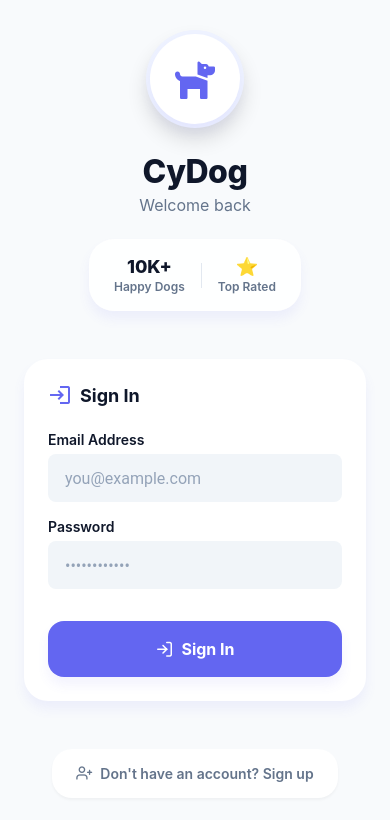
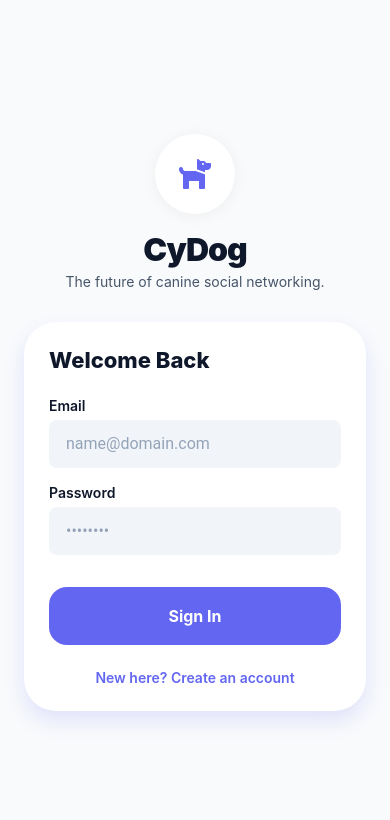
Before and after one commit to matanew1/FrontendLiveMap, a React Native app: screen /Auth in a window 390 px wide. Shown: the top 820 px of the page. Built offline with nearby package versions, Linux system fonts and the light colour scheme.

Commit message:
Remove unused code and files, fix TypeScript errors

```diff
--- a/src/components/Skeleton.tsx
+++ b/src/components/Skeleton.tsx
@@ -32,7 +32,7 @@ export const Skeleton = ({ width, height, style }: SkeletonProps) => {
     <Animated.View
       style={[
         {
-          width,
+          width: width as any,
           height,
           backgroundColor: COLORS.BORDER,
           borderRadius: 6,
--- a/src/constants/theme.ts
+++ b/src/constants/theme.ts
@@ -1,67 +1,72 @@
+// src/constants/theme.ts
 import { Dimensions, Platform } from "react-native";
 
 const { width, height } = Dimensions.get("window");
-
-export const COLORS = {
-  // Brand Identity - Refined Indigo & Emerald
-  PRIMARY: "#6366F1",
-  PRIMARY_LIGHT: "#EEF2FF",
-  ACCENT: "#10B981",
-  DANGER: "#F43F5E",
-  WARNING: "#F59E0B", // For the "Fire" streak
-
-  // Backgrounds - Slate based for premium feel
-  BG_MAIN: "#F8FAFC",
-  BG_CARD: "#FFFFFF",
-  BG_INPUT: "#F1F5F9",
-  GLASS: "rgba(255, 255, 255, 0.85)",
-
-  // Typography
-  TEXT_PRIMARY: "#0F172A",
-  TEXT_SECONDARY: "#64748B",
-  TEXT_TERTIARY: "#94A3B8",
-
-  // UI Elements
-  BORDER: "#E2E8F0",
-  ICON: "#475569",
-  OVERLAY: "rgba(15, 23, 42, 0.4)",
-};
-
-export const SPACING = {
-  xs: 4,
-  s: 8,
-  m: 16,
-  l: 24,
-  xl: 32,
-  xxl: 48,
-};
-
-export const SHADOWS = {
-  // Multi-layered soft shadows
-  sm: {
-    shadowColor: "#000",
-    shadowOffset: { width: 0, height: 2 },
-    shadowOpacity: 0.04,
-    shadowRadius: 3,
-    elevation: 2,
-  },
-  md: {
-    shadowColor: "#6366F1",
-    shadowOffset: { width: 0, height: 8 },
-    shadowOpacity: 0.08,
-    shadowRadius: 12,
-    elevation: 5,
-  },
-  lg: {
-    shadowColor: "#000",
-    shadowOffset: { width: 0, height: 12 },
-    shadowOpacity: 0.12,
-    shadowRadius: 20,
-    elevation: 10,
-  },
-};
 
 export const FONTS = {
   regular: Platform.OS === "ios" ? "System" : "Roboto",
   bold: Platform.OS === "ios" ? "System" : "Roboto",
 };
+
+export const COLORS = {
+  PRIMARY: "#6366F1",
+  PRIMARY_DARK: "#4F46E5",
+  PRIMARY_LIGHT: "#EEF2FF",
+  ACCENT: "#10B981",
+  DANGER: "#F43F5E",
+  WARNING: "#F59E0B",
+
+  // Modern Neutrals
+  BG_MAIN: "#F8FAFC",
+  BG_SURFACE: "#FFFFFF",
+  BG_INPUT: "#F1F5F9",
+  BG_CARD: "#FFFFFF",
+
+  // Typography
+  TEXT_PRIMARY: "#0F172A",
+  TEXT_SECONDARY: "#475569",
+  TEXT_TERTIARY: "#94A3B8",
+
+  BORDER: "#E2E8F0",
+  DIVIDER: "rgba(226, 232, 240, 0.6)",
+};
+
+export const SHADOWS = {
+  subtle: {
+    shadowColor: "#000",
+    shadowOffset: { width: 0, height: 2 },
+    shadowOpacity: 0.05,
+    shadowRadius: 15,
+    elevation: 2,
+  },
+  sm: {
+    shadowColor: "#000",
+    shadowOffset: { width: 0, height: 1 },
+    shadowOpacity: 0.05,
+    shadowRadius: 5,
+    elevation: 1,
+  },
+  md: {
+    shadowColor: "#000",
+    shadowOffset: { width: 0, height: 4 },
+    shadowOpacity: 0.1,
+    shadowRadius: 10,
+    elevation: 4,
+  },
+  lg: {
+    shadowColor: "#000",
+    shadowOffset: { width: 0, height: 8 },
+    shadowOpacity: 0.15,
+    shadowRadius: 20,
+    elevation: 8,
+  },
+  premium: {
+    shadowColor: "#6366F1",
+    shadowOffset: { width: 0, height: 10 },
+    shadowOpacity: 0.15,
+    shadowRadius: 20,
+    elevation: 8,
+  },
+};
+
+export const SPACING = { xs: 4, s: 8, m: 16, l: 24, xl: 32, xxl: 48 };
--- a/src/screens/AuthScreen.tsx
+++ b/src/screens/AuthScreen.tsx
@@ -1,24 +1,19 @@
+// src/screens/AuthScreen.tsx
 import React, { useState } from "react";
 import {
   View,
   Text,
   TouchableOpacity,
   StyleSheet,
-  Alert,
   KeyboardAvoidingView,
   Platform,
-  TouchableWithoutFeedback,
-  Keyboard,
   ActivityIndicator,
+  ImageBackground,
 } from "react-native";
 import { SafeAreaView } from "react-native-safe-area-context";
-import {
-  FontAwesome5,
-  MaterialCommunityIcons,
-  Feather,
-} from "@expo/vector-icons";
+import { FontAwesome5, Feather } from "@expo/vector-icons";
+import { COLORS, SPACING, SHADOWS } from "../constants/theme";
 import { ModernInput } from "../components/ModernInput";
-import { COLORS, SPACING, SHADOWS, FONTS } from "../constants/theme";
 import { useSignIn, useSignUp } from "../hooks/auth";
 
 export default function AuthScreen() {
@@ -26,268 +21,126 @@ export default function AuthScreen() {
   const [password, setPassword] = useState("");
   const [isSignUp, setIsSignUp] = useState(false);
 
-  const signInMutation = useSignIn();
-  const signUpMutation = useSignUp();
-  const isLoading = signInMutation.isPending || signUpMutation.isPending;
-
-  const handleSubmit = async () => {
-    if (!email || !password) {
-      Alert.alert("Required", "Please enter both email and password.");
-      return;
-    }
-    try {
-      if (isSignUp) {
-        await signUpMutation.mutateAsync({ email, password });
-      } else {
-        await signInMutation.mutateAsync({ email, password });
-      }
-    } catch (error: any) {
-      Alert.alert("Authentication Failed", error.message);
-    }
-  };
+  const signIn = useSignIn();
+  const signUp = useSignUp();
+  const isLoading = signIn.isPending || signUp.isPending;
 
   return (
-    <TouchableWithoutFeedback onPress={Keyboard.dismiss}>
     <View style={styles.container}>
       <SafeAreaView style={styles.safeArea}>
         <KeyboardAvoidingView
           behavior={Platform.OS === "ios" ? "padding" : "height"}
-            style={styles.keyboardView}
+          style={styles.flex}
         >
-            {/* Enhanced Header */}
-            <View style={styles.header}>
-              <View style={styles.logoGlow}>
-                <View style={styles.logoBadge}>
-                  <FontAwesome5 name="dog" size={40} color={COLORS.PRIMARY} />
+          <View style={styles.brandContainer}>
+            <View style={styles.logoCircle}>
+              <FontAwesome5 name="dog" size={32} color={COLORS.PRIMARY} />
             </View>
-              </View>
-              <Text style={styles.title}>CyDog</Text>
-              <Text style={styles.subtitle}>
-                {isSignUp ? "Create your account" : "Welcome back"}
-              </Text>
-              <View style={styles.headerStats}>
-                <View style={styles.statItem}>
-                  <Text style={styles.statNumber}>10K+</Text>
-                  <Text style={styles.statLabel}>Happy Dogs</Text>
-                </View>
-                <View style={styles.statDivider} />
-                <View style={styles.statItem}>
-                  <Text style={styles.statNumber}>⭐</Text>
-                  <Text style={styles.statLabel}>Top Rated</Text>
-                </View>
-              </View>
-            </View>
-
-            {/* Enhanced Form Card */}
-            <View style={styles.formCard}>
-              <View style={styles.cardHeader}>
-                <MaterialCommunityIcons
-                  name={isSignUp ? "account-plus" : "login"}
-                  size={24}
-                  color={COLORS.PRIMARY}
-                />
-                <Text style={styles.cardTitle}>
-                  {isSignUp ? "Create Account" : "Sign In"}
+            <Text style={styles.brandName}>CyDog</Text>
+            <Text style={styles.tagline}>
+              The future of canine social networking.
             </Text>
           </View>
 
+          <View style={styles.authCard}>
+            <Text style={styles.cardTitle}>
+              {isSignUp ? "Create Account" : "Welcome Back"}
+            </Text>
+
             <ModernInput
-                label="Email Address"
-                placeholder="you@example.com"
+              label="Email"
+              placeholder="name@domain.com"
               value={email}
               onChangeText={setEmail}
-                autoCapitalize="none"
-                keyboardType="email-address"
             />
             <ModernInput
               label="Password"
-                placeholder="••••••••••••"
+              placeholder="••••••••"
+              secureTextEntry
               value={password}
               onChangeText={setPassword}
-                secureTextEntry
             />
 
             <TouchableOpacity
-                style={[
-                  styles.primaryBtn,
-                  isLoading && styles.primaryBtnDisabled,
-                ]}
-                onPress={handleSubmit}
-                disabled={isLoading}
+              style={[styles.mainBtn, isLoading && styles.btnDisabled]}
+              onPress={() =>
+                isSignUp
+                  ? signUp.mutate({ email, password })
+                  : signIn.mutate({ email, password })
+              }
             >
               {isLoading ? (
                 <ActivityIndicator color="#FFF" />
               ) : (
-                  <>
-                    <Feather
-                      name={isSignUp ? "user-plus" : "log-in"}
-                      size={18}
-                      color="#FFF"
-                    />
-                    <Text style={styles.primaryBtnText}>
-                      {isSignUp ? "Create Account" : "Sign In"}
+                <Text style={styles.btnText}>
+                  {isSignUp ? "Join the Pack" : "Sign In"}
                 </Text>
-                  </>
               )}
             </TouchableOpacity>
+
+            <TouchableOpacity
+              onPress={() => setIsSignUp(!isSignUp)}
+              style={styles.switchBtn}
+            >
+              <Text style={styles.switchText}>
+                {isSignUp
+                  ? "Already have an account? Sign In"
+                  : "New here? Create an account"}
+              </Text>
+            </TouchableOpacity>
           </View>
-
-            {/* Enhanced Footer */}
-            <TouchableOpacity
-              style={styles.footerBtn}
-              onPress={() => setIsSignUp(!isSignUp)}
-            >
-              <View style={styles.footerContent}>
-                <Feather
-                  name={isSignUp ? "log-in" : "user-plus"}
-                  size={16}
-                  color={COLORS.TEXT_SECONDARY}
-                />
-                <Text style={styles.footerText}>
-                  {isSignUp
-                    ? "Already have an account? Sign in"
-                    : "Don't have an account? Sign up"}
-                </Text>
-              </View>
-            </TouchableOpacity>
         </KeyboardAvoidingView>
       </SafeAreaView>
     </View>
-    </TouchableWithoutFeedback>
   );
 }
 
 const styles = StyleSheet.create({
   container: { flex: 1, backgroundColor: COLORS.BG_MAIN },
   safeArea: { flex: 1 },
-  keyboardView: {
-    flex: 1,
+  flex: { flex: 1, justifyContent: "center", padding: SPACING.l },
+  brandContainer: { alignItems: "center", marginBottom: SPACING.xl },
+  logoCircle: {
+    width: 80,
+    height: 80,
+    borderRadius: 40,
+    backgroundColor: "#FFF",
     justifyContent: "center",
-    paddingHorizontal: SPACING.l,
+    alignItems: "center",
+    ...SHADOWS.subtle,
+    marginBottom: SPACING.m,
   },
-
-  // Enhanced Header
-  header: { alignItems: "center", marginBottom: SPACING.xxl },
-  logoGlow: {
-    padding: 4,
-    borderRadius: 50,
-    backgroundColor: COLORS.PRIMARY_LIGHT,
-    ...SHADOWS.lg,
+  brandName: {
+    fontSize: 32,
+    fontWeight: "900",
+    color: COLORS.TEXT_PRIMARY,
+    letterSpacing: -1,
   },
-  logoBadge: {
-    width: 90,
-    height: 90,
-    backgroundColor: COLORS.BG_CARD,
-    borderRadius: 45,
-    alignItems: "center",
-    justifyContent: "center",
-    ...SHADOWS.md,
+  tagline: { fontSize: 14, color: COLORS.TEXT_SECONDARY, marginTop: 4 },
+  authCard: {
+    backgroundColor: "#FFF",
+    borderRadius: 32,
+    padding: SPACING.l,
+    ...SHADOWS.premium,
+    borderWidth: 1,
+    borderColor: "rgba(255,255,255,0.8)",
   },
-  title: {
-    fontSize: 32,
+  cardTitle: {
+    fontSize: 22,
     fontWeight: "800",
-    color: COLORS.TEXT_PRIMARY,
-    marginTop: SPACING.l,
-    letterSpacing: -0.5,
-  },
-  subtitle: {
-    fontSize: 16,
-    color: COLORS.TEXT_SECONDARY,
-    marginTop: SPACING.xs,
-    textAlign: "center",
-  },
-  headerStats: {
-    flexDirection: "row",
-    alignItems: "center",
-    marginTop: SPACING.l,
-    backgroundColor: COLORS.GLASS,
-    paddingHorizontal: SPACING.l,
-    paddingVertical: SPACING.m,
-    borderRadius: 25,
-    borderWidth: 1,
-    borderColor: "rgba(255,255,255,0.3)",
-    ...SHADOWS.md,
-  },
-  statItem: {
-    alignItems: "center",
-  },
-  statNumber: {
-    fontSize: 18,
-    fontWeight: "800",
+    marginBottom: SPACING.l,
     color: COLORS.TEXT_PRIMARY,
   },
-  statLabel: {
-    fontSize: 12,
-    color: COLORS.TEXT_SECONDARY,
-    fontWeight: "600",
-    marginTop: 2,
+  mainBtn: {
+    backgroundColor: COLORS.PRIMARY,
+    height: 58,
+    borderRadius: 18,
+    justifyContent: "center",
+    alignItems: "center",
+    marginTop: SPACING.m,
   },
-  statDivider: {
-    width: 1,
-    height: 25,
-    backgroundColor: COLORS.BORDER,
-    marginHorizontal: SPACING.m,
-  },
-
-  // Enhanced Form Card
-  formCard: {
-    backgroundColor: COLORS.BG_CARD,
-    borderRadius: 24,
-    padding: SPACING.l,
-    marginBottom: SPACING.xl,
-    ...SHADOWS.md,
-  },
-  cardHeader: {
-    flexDirection: "row",
-    alignItems: "center",
-    marginBottom: SPACING.l,
-  },
-  cardTitle: {
-    fontSize: 18,
-    fontWeight: "700",
-    color: COLORS.TEXT_PRIMARY,
-    marginLeft: SPACING.s,
-  },
-
-  // Enhanced Buttons
-  primaryBtn: {
-    backgroundColor: COLORS.PRIMARY,
-    height: 56,
-    borderRadius: 16,
-    alignItems: "center",
-    justifyContent: "center",
-    marginTop: SPACING.m,
-    flexDirection: "row",
-    ...SHADOWS.md,
-  },
-  primaryBtnDisabled: {
-    opacity: 0.6,
-  },
-  primaryBtnText: {
-    color: "#FFF",
-    fontSize: 16,
-    fontWeight: "700",
-    marginLeft: SPACING.s,
-  },
-
-  // Enhanced Footer
-  footerBtn: {
-    alignItems: "center",
-    paddingVertical: SPACING.m,
-  },
-  footerContent: {
-    flexDirection: "row",
-    alignItems: "center",
-    backgroundColor: COLORS.BG_CARD,
-    paddingHorizontal: SPACING.l,
-    paddingVertical: SPACING.m,
-    borderRadius: 20,
-    ...SHADOWS.sm,
-  },
-  footerText: {
-    color: COLORS.TEXT_SECONDARY,
-    fontSize: 14,
-    fontWeight: "600",
-    marginLeft: SPACING.s,
-  },
+  btnText: { color: "#FFF", fontSize: 16, fontWeight: "700" },
+  btnDisabled: { opacity: 0.7 },
+  switchBtn: { marginTop: SPACING.l, alignItems: "center" },
+  switchText: { color: COLORS.PRIMARY, fontWeight: "600", fontSize: 14 },
 });
--- a/src/screens/ProfileScreen.tsx
+++ b/src/screens/ProfileScreen.tsx
@@ -97,7 +97,10 @@ export default function ProfileScreen() {
         mediaTypes: ImagePicker.MediaTypeOptions.Images,
       });
     } catch (error) {
-      Alert.alert("Error", "Failed to open image picker: " + error.message);
+      Alert.alert(
+        "Error",
+        "Failed to open image picker: " + (error as any).message
+      );
       return;
     }
 
--- a/src/screens/RealtimeMap.tsx
+++ b/src/screens/RealtimeMap.tsx
@@ -106,11 +106,7 @@ export default function RealtimeMap() {
 
   return (
     <View style={styles.container}>
-      <StatusBar
-        barStyle="dark-content"
-        transparent
-        backgroundColor="transparent"
-      />
+      <StatusBar barStyle="dark-content" />
 
       <MapView
         ref={mapRef}
--- a/store/authStore.ts
+++ b/store/authStore.ts
@@ -1,7 +1,7 @@
 import { create } from "zustand";
 import { persist, createJSONStorage } from "zustand/middleware";
 import AsyncStorage from "@react-native-async-storage/async-storage";
-import { User } from "../src/api/auth";
+import { User } from "../src/types/auth";
 
 interface AuthState {
   user: User | null;
```
Also changed, not shown: src/api/auth.ts (+1 -10 lines), src/hooks/auth.ts (+1 -18 lines), src/hooks/location.ts (+0 -86 lines), src/lib/supabase.ts (deleted, +0 -19 lines), src/services/api.ts (+0 -21 lines). Lines whose indentation alone changed are shown as unchanged.
